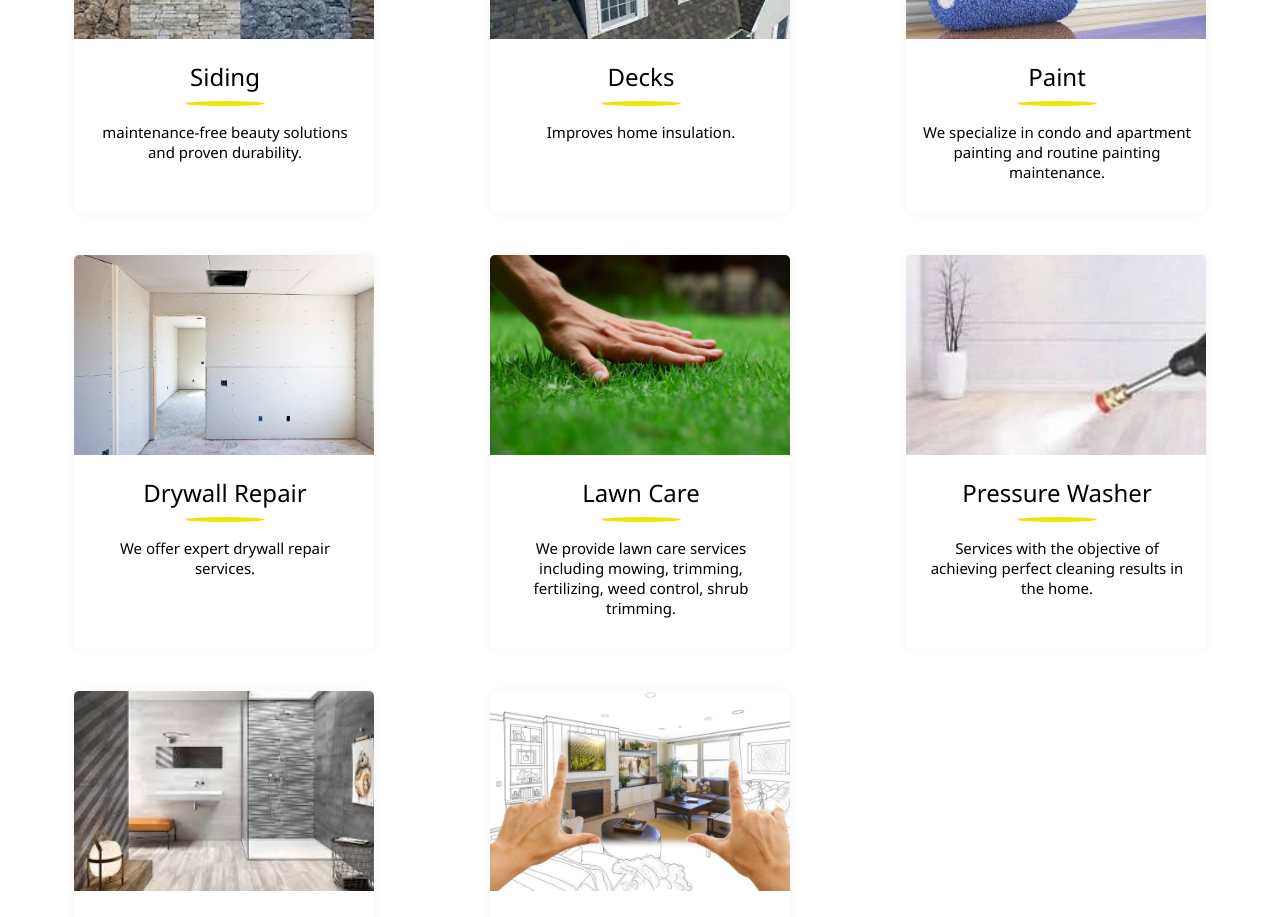
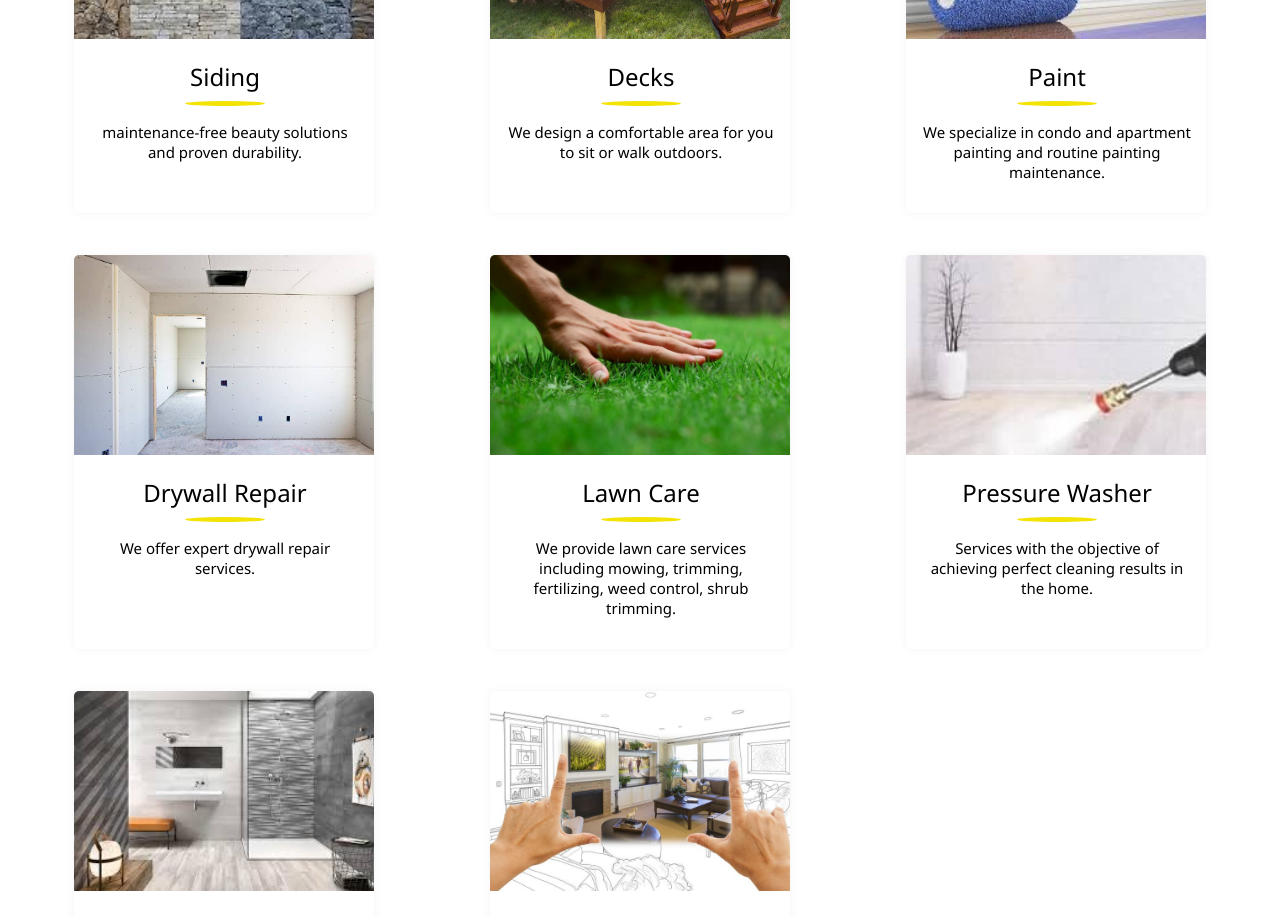
Before and after one commit to Sofiaggb/usabuilders, a React (Create React App) app: page / in a window 1280 px wide. Shown: the part 1400-2317 px from the top of the page. Built offline with nearby package versions, Linux system fonts and the light colour scheme.

Commit message:
cambio traduccion plataforma

```diff
--- a/src/assets/css/App.css
+++ b/src/assets/css/App.css
@@ -116,6 +116,7 @@ margin-bottom: 0;
   border: none;
   padding: 1rem 0 1rem 0rem;
   font-size: 18px;
+  color: #000000;
 }
 
 .show-idiomas{
--- a/src/translations/en/global.json
+++ b/src/translations/en/global.json
@@ -22,7 +22,7 @@
         "Siding": "Siding",
         "SidingContent": "maintenance-free beauty solutions and proven durability.",
         "decks": "Decks",
-        "decksContent": "Improves home insulation.",
+        "decksContent": "We design a comfortable area for you to sit or walk outdoors.",
         "paint": "Paint",
         "paintContent": "We specialize in condo and apartment painting and routine painting maintenance.",
         "drywall": "Drywall Repair",
--- a/src/translations/es/global.json
+++ b/src/translations/es/global.json
@@ -21,8 +21,8 @@
         "fencesContent":"Ofrecemos los servicios de instalación y mantenimiento",
         "Siding": "Revestimiento",
         "SidingContent": "soluciones  de belleza libre de mantenimiento y la durabilidad probada.",
-        "decks": "Cubiertas",
-        "decksContent": "Mejora el aislamiento de vivienda",
+        "decks": "Plataformas",
+        "decksContent": "Te diseñamos un área cómoda para sentarse o caminar al aire libre.",
         "paint": "Pinturas",
         "paintContent": "Nos especializamos en pintar condominios y apartamentos y mantenimiento de pintura de rutina",
         "drywall": "Reparacion de Paneles de Yeso",
```
Also changed, not shown: src/assets/images/techo.jpg, src/assets/images/techo2.jpg (added).
